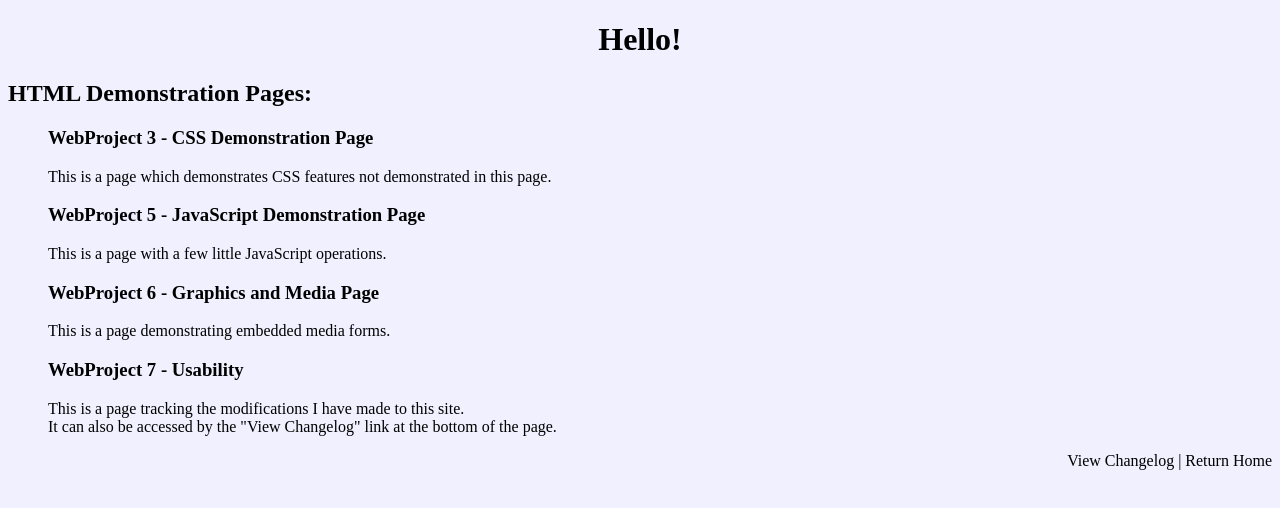
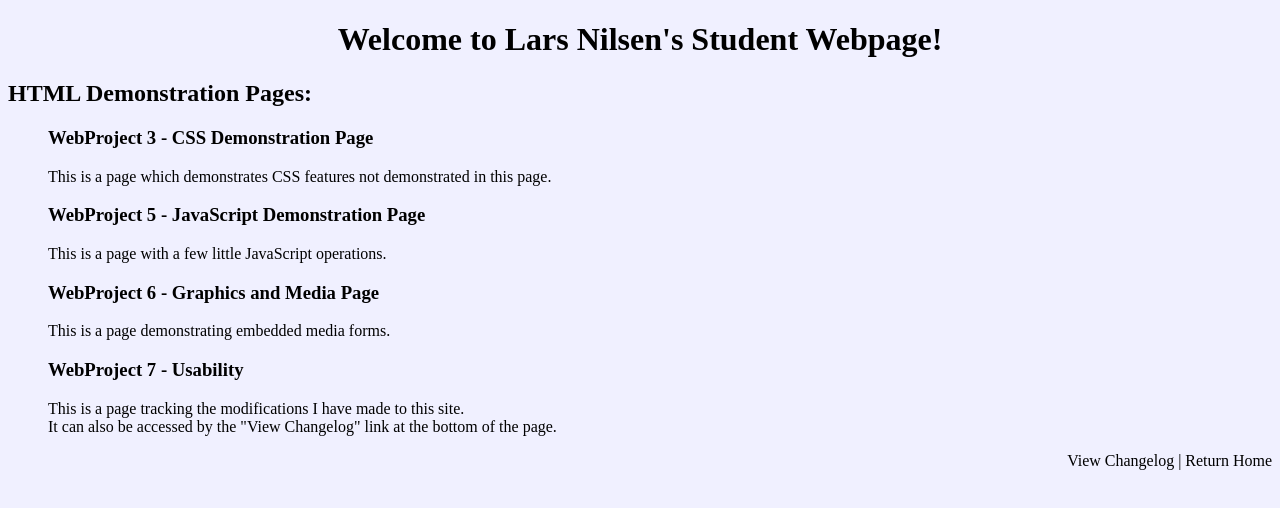
Before and after one commit to 8080509/8080509.github.io, a plain HTML site: page index.html in a window 1280 px wide. Drawn offline with Linux system fonts and the light colour scheme.

Commit message:
Update index.html

```diff
--- a/index.html
+++ b/index.html
@@ -9,7 +9,7 @@
 	</head>
 	<header>
 		<h1 class="center">
-			Hello!
+			Welcome to Lars Nilsen's Student Webpage!
 		</h1>
 	</header>
 	<body>
```
